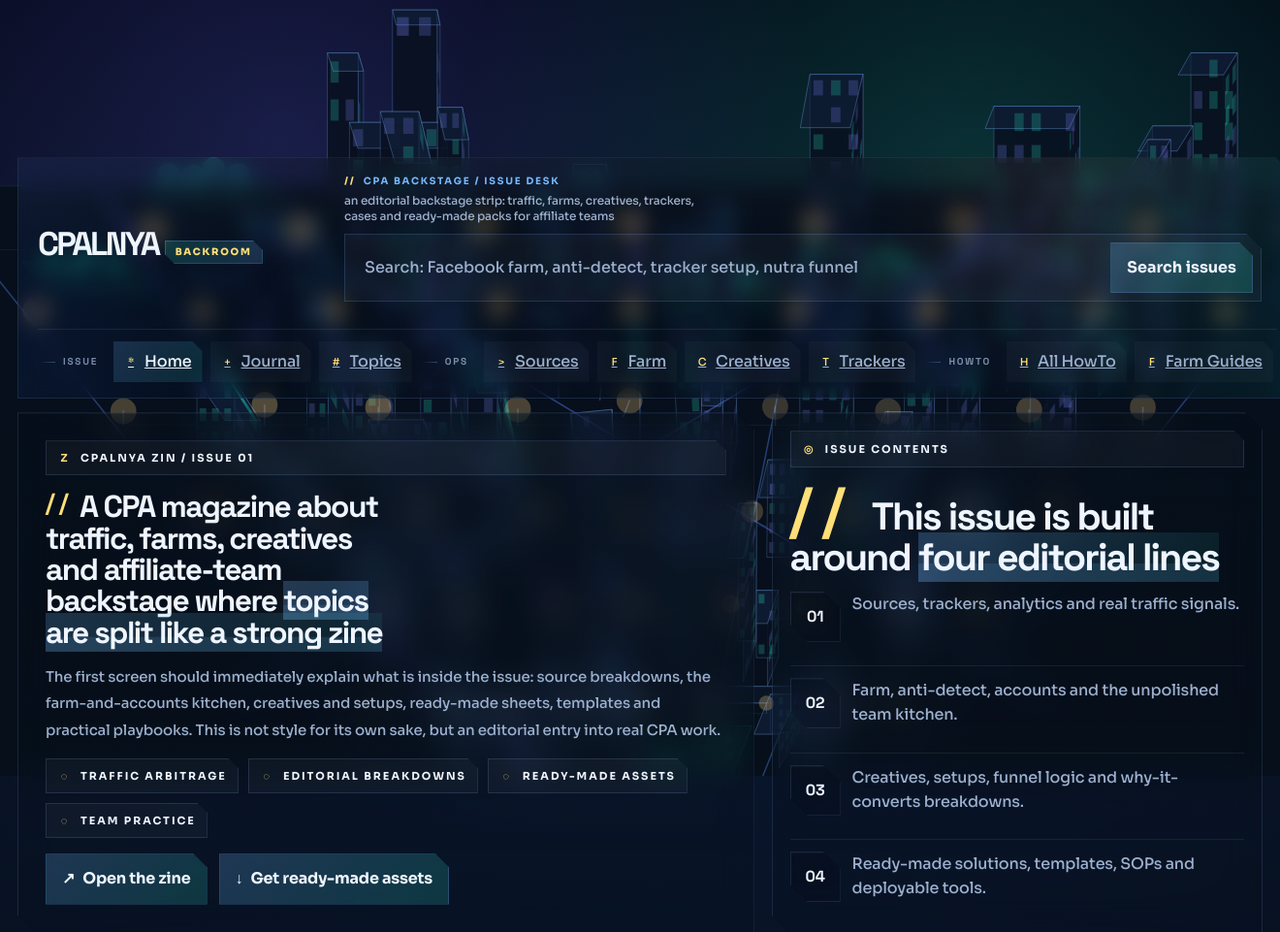
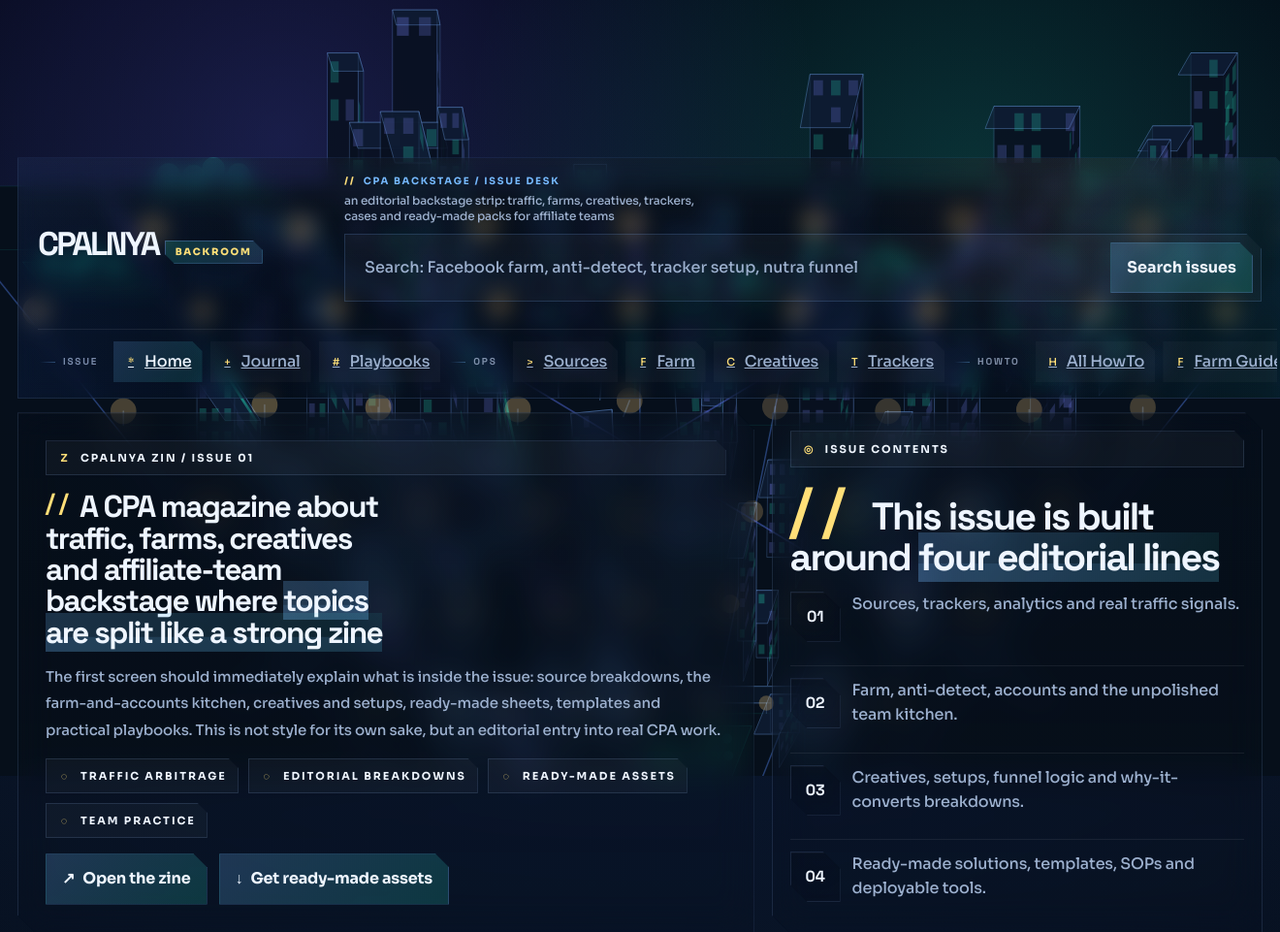
Before and after one commit to portartoor/CPALNYA, a PHP site: page / in a window 1320 px wide; the page is wider, and only the part inside the window is pictured. Shown: the top 961 px of that part at 97% size. Run offline with PHP 8.4, Linux system fonts and the light colour scheme; data comes from the database, SQL or seed files in the repository; data that the repository does not hold is empty; some libraries are stand-ins or nearby versions.

Commit message:
upd seo gen 21

```diff
--- a/template/views/simple/nav.php
+++ b/template/views/simple/nav.php
@@ -17,7 +17,7 @@ $navSections = [
         'items' => [
             ['title' => $isRu ? 'Главная' : 'Home', 'path' => '/', 'icon' => '*'],
             ['title' => $isRu ? 'Журнал' : 'Journal', 'path' => '/journal/', 'icon' => '+'],
-            ['title' => $isRu ? 'Темы' : 'Topics', 'path' => '/journal/', 'icon' => '#'],
+            ['title' => $isRu ? 'Практика' : 'Playbooks', 'path' => '/playbooks/', 'icon' => '#'],
         ],
     ],
     [
```
